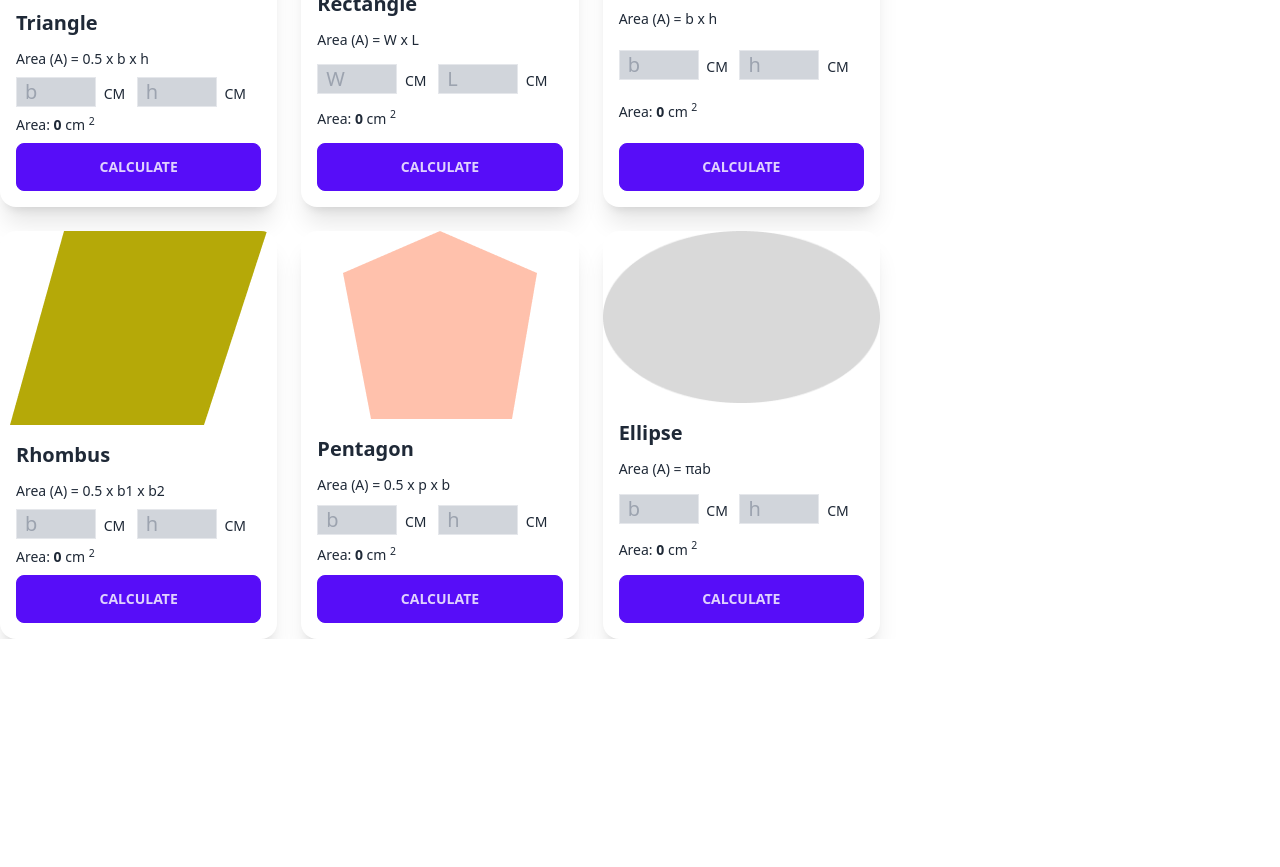
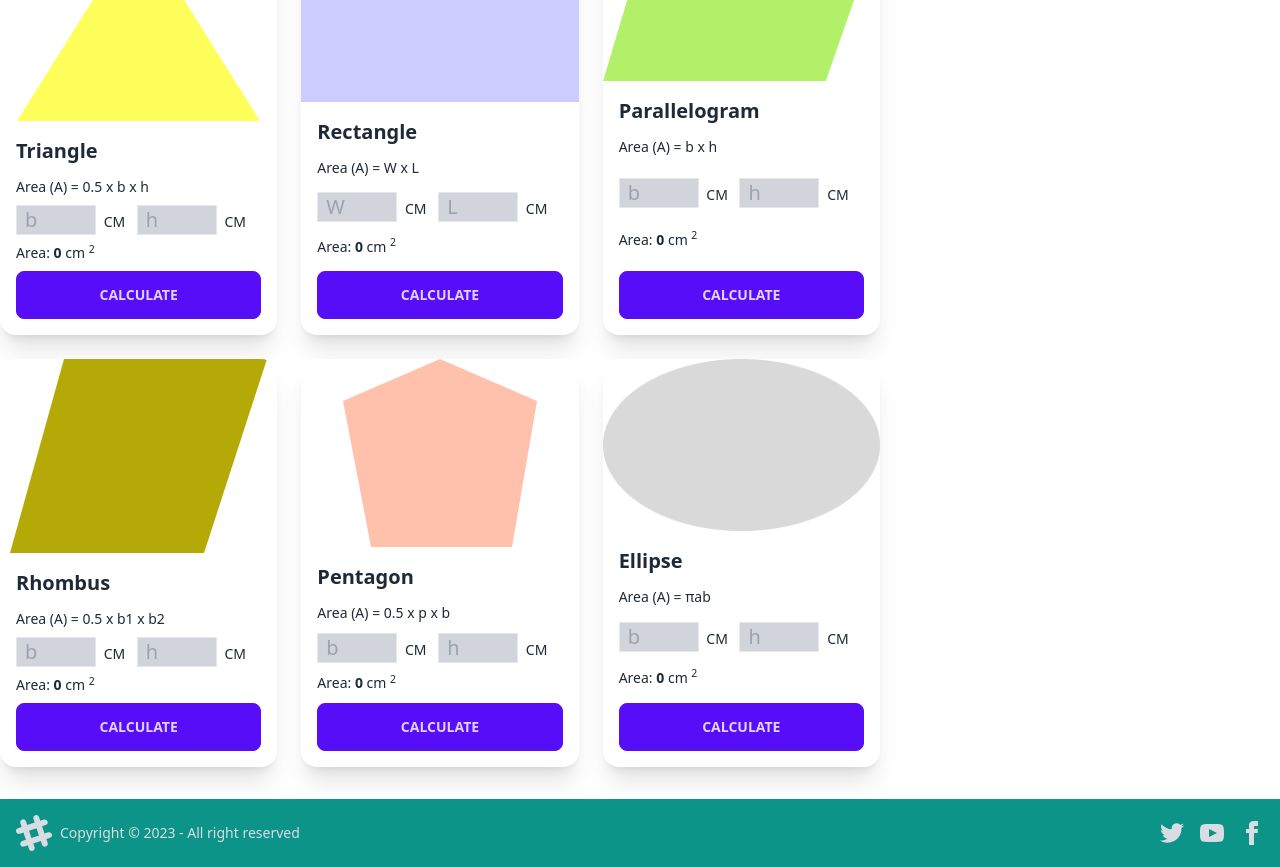
Before and after one commit to Sazal-Ahmed/geomatry-practice, a plain HTML site: page index.html in a window 1280 px wide. Shown: the part 201-1068 px from the top of the page. Before the commit the page ends 840 px from the top, so only its background shows below. Drawn offline with nearby package versions, Linux system fonts and the light colour scheme.

Commit message:
Header and Footer Section added

```diff
--- a/index.html
+++ b/index.html
@@ -10,7 +10,14 @@
 </head>
 <body>
     <header>
-
+        <div class="navbar bg-teal-400 p-6 mb-8" >
+            <div class="navbar-start">
+              <a class=" text-4xl">Interactive  <span class="text-rose-500 text-2xl">Geometry Genius</span></a>
+            </div>
+            <div class="navbar-end">
+              <a class="btn btn-primary text-white">Button</a>
+            </div>
+          </div>
     </header>
     <main>
         <!-- container -->
@@ -133,7 +140,18 @@
         </div>
     </main>
 
-
+    <footer class="footer items-center p-4 bg-teal-600 text-neutral-content mt-8">
+        <div class="items-center grid-flow-col">
+          <svg width="36" height="36" viewBox="0 0 24 24" xmlns="http://www.w3.org/2000/svg" fill-rule="evenodd" clip-rule="evenodd" class="fill-current"><path d="M22.672 15.226l-2.432.811.841 2.515c.33 1.019-.209 2.127-1.23 2.456-1.15.325-2.148-.321-2.463-1.226l-.84-2.518-5.013 1.677.84 2.517c.391 1.203-.434 2.542-1.831 2.542-.88 0-1.601-.564-1.86-1.314l-.842-2.516-2.431.809c-1.135.328-2.145-.317-2.463-1.229-.329-1.018.211-2.127 1.231-2.456l2.432-.809-1.621-4.823-2.432.808c-1.355.384-2.558-.59-2.558-1.839 0-.817.509-1.582 1.327-1.846l2.433-.809-.842-2.515c-.33-1.02.211-2.129 1.232-2.458 1.02-.329 2.13.209 2.461 1.229l.842 2.515 5.011-1.677-.839-2.517c-.403-1.238.484-2.553 1.843-2.553.819 0 1.585.509 1.85 1.326l.841 2.517 2.431-.81c1.02-.33 2.131.211 2.461 1.229.332 1.018-.21 2.126-1.23 2.456l-2.433.809 1.622 4.823 2.433-.809c1.242-.401 2.557.484 2.557 1.838 0 .819-.51 1.583-1.328 1.847m-8.992-6.428l-5.01 1.675 1.619 4.828 5.011-1.674-1.62-4.829z"></path></svg>
+          <p>Copyright © 2023 - All right reserved</p>
+        </div>
+        <div class="grid-flow-col gap-4 md:place-self-center md:justify-self-end">
+          <a><svg xmlns="http://www.w3.org/2000/svg" width="24" height="24" viewBox="0 0 24 24" class="fill-current"><path d="M24 4.557c-.883.392-1.832.656-2.828.775 1.017-.609 1.798-1.574 2.165-2.724-.951.564-2.005.974-3.127 1.195-.897-.957-2.178-1.555-3.594-1.555-3.179 0-5.515 2.966-4.797 6.045-4.091-.205-7.719-2.165-10.148-5.144-1.29 2.213-.669 5.108 1.523 6.574-.806-.026-1.566-.247-2.229-.616-.054 2.281 1.581 4.415 3.949 4.89-.693.188-1.452.232-2.224.084.626 1.956 2.444 3.379 4.6 3.419-2.07 1.623-4.678 2.348-7.29 2.04 2.179 1.397 4.768 2.212 7.548 2.212 9.142 0 14.307-7.721 13.995-14.646.962-.695 1.797-1.562 2.457-2.549z"></path></svg>
+          </a>
+          <a><svg xmlns="http://www.w3.org/2000/svg" width="24" height="24" viewBox="0 0 24 24" class="fill-current"><path d="M19.615 3.184c-3.604-.246-11.631-.245-15.23 0-3.897.266-4.356 2.62-4.385 8.816.029 6.185.484 8.549 4.385 8.816 3.6.245 11.626.246 15.23 0 3.897-.266 4.356-2.62 4.385-8.816-.029-6.185-.484-8.549-4.385-8.816zm-10.615 12.816v-8l8 3.993-8 4.007z"></path></svg></a>
+          <a><svg xmlns="http://www.w3.org/2000/svg" width="24" height="24" viewBox="0 0 24 24" class="fill-current"><path d="M9 8h-3v4h3v12h5v-12h3.642l.358-4h-4v-1.667c0-.955.192-1.333 1.115-1.333h2.885v-5h-3.808c-3.596 0-5.192 1.583-5.192 4.615v3.385z"></path></svg></a>
+        </div>
+      </footer>
     <script src="./Scripts/geomatry.js"></script>
 </body>
 </html>
```
